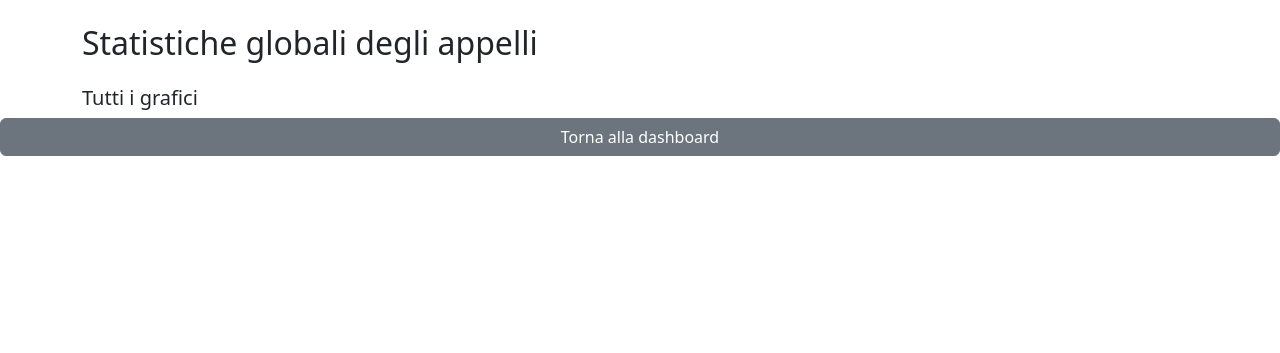
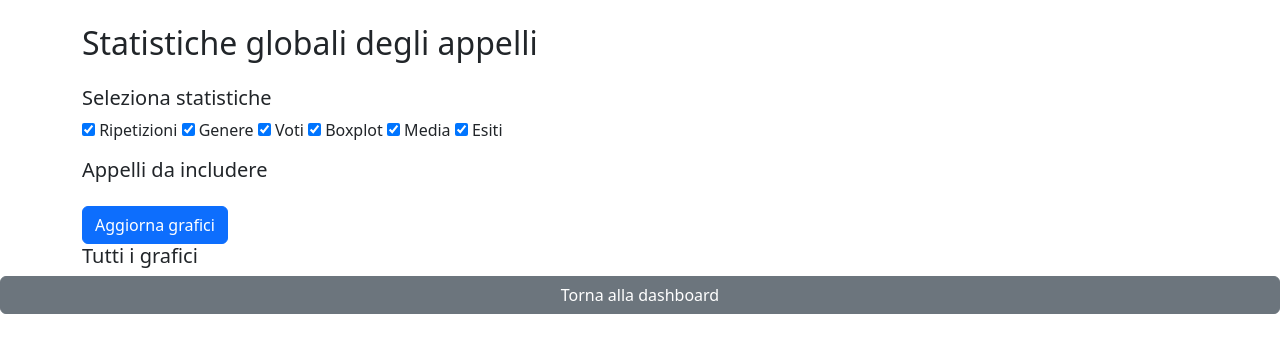
Before and after one commit to Aliceblandino/tirocinio, a Flask app: template templates/statistiche.html in a window 1280 px wide. Shown: the top 353 px of the page. Run offline with Flask 3, Linux system fonts and the light colour scheme; the template is opened without the code that fills it, so the values that code supplies are empty; some libraries are stand-ins or nearby versions.

Commit message:
grafici base+menu inizio

```diff
--- a/app.py
+++ b/app.py
@@ -107,6 +107,7 @@ def normalize_name(nome):
     nome = nome.strip().split()[0]  # primo nome
     nome = re.sub(r"[^A-Za-zÀ-ÖØ-öø-ÿ]", "", nome)
     return nome.capitalize()
+
 #funzione per individuazione di genere
 detector=gender.Detector(case_sensitive=False)
 def guess_gender(nome):
@@ -121,9 +122,31 @@ def guess_gender(nome):
         return "M"
     if g in ["female", "mostly_female"]:
         return "F"
-
     # 'andy' (androgino) e 'unknown' → non determinabile
     return "?"
+
+def carica_ripetizioni():
+    appelli = session.get("appelli", [])
+    rows = []
+
+    for a in appelli:
+        filepath = os.path.join(app.config["UPLOAD_FOLDER"], a["filename"])
+        parsed = parse_appello(filepath)
+        df = parsed["df1"]
+
+        df.columns = df.columns.str.strip()
+
+        if "Matricola" not in df.columns:
+            continue
+
+        for m in df["Matricola"]:
+            rows.append({
+                "matricola": m,
+                "appello_id": a["id"]
+            })
+    print(f"Caricate {len(rows)} righe di matricole da {len(appelli)} appelli")
+    print(f"Matricole uniche: {len(set(r['matricola'] for r in rows))}")
+    return pd.DataFrame(rows)
 
 
 def carica_tutti_i_voti():
@@ -202,6 +225,9 @@ def dashboard():
     graph_media_globale = None
     graph_esiti = None
     graph_distribuzione_voti = None
+    graph_genere = None
+    graph_ripetizioni = None
+
 
 
     if appelli:
@@ -215,6 +241,12 @@ def dashboard():
             graph_esiti = grafico_esiti(df)
             #graph_distribuzione_voti = grafico_distribuzione_voti(df)
             graph_genere = grafico_genere_per_appello(df)
+            #graph_ripetizioni=grafico_ripetizioni(carica_ripetizioni())
+            import json
+            graph_ripetizioni = grafico_ripetizioni(carica_ripetizioni())
+            parsed = json.loads(graph_ripetizioni)
+            print("KEYS:", parsed.keys())
+            print("DATA:", parsed.get("data"))
 
 
     return render_template(
@@ -226,7 +258,8 @@ def dashboard():
         #graph_media_solo=graph_media_solo,
         graph_media_globale=graph_media_globale,
         graph_esiti=graph_esiti,
-        graph_genere=graph_genere
+        graph_genere=graph_genere,
+        graph_ripetizioni=graph_ripetizioni
     )
 # ---------------- STATISTICHE GLOBALI ----------------
 @app.route("/statistiche_globali")
@@ -240,8 +273,14 @@ def statistiche_globali():
     graph_distribuzione_voti = None
 
 
+    selected_stats = ["ripetizioni", "genere", "voti", "boxplot", "media", "esiti"]
+    selected_appelli = [a["id"] for a in appelli]
+
+
     if appelli:
         df = carica_tutti_i_voti()
+        df = df[df["appello_id"].isin(selected_appelli)]
+
         if not df.empty:
             #graph_media = grafico_distribuzione_voti(df)
             graph_distribuzione_voti = grafico_distribuzione_voti(df)
@@ -251,6 +290,7 @@ def statistiche_globali():
             graph_esiti = grafico_esiti(df)
             graph_cumulativa = grafico_distribuzione_cumulativa(df)
             graph_genere = grafico_genere_per_appello(df)
+            graph_ripetizioni = grafico_ripetizioni(carica_ripetizioni())
 
 
     return render_template(
@@ -263,7 +303,8 @@ def statistiche_globali():
         graph_media_globale=graph_media_globale,
         graph_esiti=graph_esiti,
         graph_cumulativa=graph_cumulativa,
-        graph_genere=graph_genere
+        graph_genere=graph_genere,
+        graph_ripetizioni=graph_ripetizioni
     )
 
 # ---------------- GRAFICI PER APPELLO ----------------
@@ -330,13 +371,15 @@ def dettaglio_appello(appello_id):
     grafico_distribuzione = grafico_distribuzione_appello(df, appello_id)
     grafico_boxplot = grafico_boxplot_appello(df, appello_id)
     grafico_media = grafico_media_appello(df, appello_id)
+    grafico_genere = grafico_genere_uno(df, appello_id)
 
     return render_template(
         "dettaglio_appello.html",
         appello={"header": header},
         grafico_distribuzione=grafico_distribuzione,
         grafico_boxplot=grafico_boxplot,
-        grafico_media=grafico_media
+        grafico_media=grafico_media,
+        grafico_genere=grafico_genere
     )
 
 if __name__ == "__main__":
--- a/templates/dashboard.html
+++ b/templates/dashboard.html
@@ -93,6 +93,7 @@
                         <!-- <h5>Distribuzione voti (solo sufficienti)</h5> -->
                         <div id="g4"></div>
                         <div id="g5"></div>
+                        <div id="g6"></div>
 
                         <script>
                         Plotly.newPlot('g0', {{ graph_box | safe }}.data, {{ graph_box | safe }}.layout);
@@ -104,6 +105,10 @@
 
                         Plotly.newPlot('g4', {{ graph_distribuzione_voti | safe }}.data, {{ graph_distribuzione_voti | safe }}.layout);
                         Plotly.newPlot('g5', {{ graph_genere | safe }}.data, {{ graph_genere | safe }}.layout);
+                        //Plotly.newPlot('g6', {{ graph_ripetizioni | safe }}.data, {{ graph_ripetizioni | safe }}.layout);
+                        const g6 = JSON.parse({{ graph_ripetizioni | tojson }});
+                        Plotly.newPlot('g6', g6.data, g6.layout);
+
                         </script>
                     {% endif %}
                     </div>
--- a/templates/statistiche.html
+++ b/templates/statistiche.html
@@ -13,39 +13,74 @@
 
 <body>
 <div class="container mt-4">
+    <h2 class="mb-4">Statistiche globali degli appelli</h2>
+    <form method="POST" action="/dashboard">
+        <div id="menu-temi" class="mb-3">
+            <h5>Seleziona statistiche</h5>
+            <label><input type="checkbox" class="tema-check" value="ripetizioni" checked> Ripetizioni</label>
+            <label><input type="checkbox" class="tema-check" value="genere" checked> Genere</label>
+            <label><input type="checkbox" class="tema-check" value="voti" checked> Voti</label>
+            <label><input type="checkbox" class="tema-check" value="boxplot" checked> Boxplot</label>
+            <label><input type="checkbox" class="tema-check" value="media" checked> Media</label>
+            <label><input type="checkbox" class="tema-check" value="esiti" checked> Esiti</label>
+        </div>
+        <!-- Aggiungi altri checkbox per altre statistiche -->
+        <h5 class="mt-3">Appelli da includere</h5>
+        {% for a in appelli %}
+            <label>
+                <input type="checkbox" name="appelli" value="{{ a.id }}" checked>
+                {{ a.header.data }} – {{ a.header.attivita }}
+            </label><br>
+        {% endfor %}
 
-    <h2 class="mb-4">Statistiche globali degli appelli</h2>
-
-   <h5>Tutti i grafici</h5>
+        <button class="btn btn-primary mt-3">Aggiorna grafici</button>
+    </form>
+    <h5>Tutti i grafici</h5>
     {% if graph_box or graph_media_globale or graph_esiti or graph_distribuzione_voti %}
         <div>
-                        <!-- <h5>Boxplot</h5> -->
-                        <div id="g0"></div>
+            <div id="g-boxplot" data-theme="boxplot"></div>
+            <div id="g-media" data-theme="media"></div>
+            <div id="g-esiti" data-theme="esiti"></div>
+            <div id="g-dvoti" data-theme="voti"></div>
+            <div id="g-genere" data-theme="genere"></div>
+            <div id="g-ripetizioni" data-theme="ripetizioni"></div>
+            <div id="g-cumulativa" data-theme="cumulativa"></div>
 
-                        <!-- <h5>Media voti (solo valutati)</h5> -->
-                        <!-- <div id="g1"></div> -->
 
-                        <!-- <h5>Media voti (globale)</h5> -->
-                        <div id="g2"></div>
 
-                        <!-- <h5>Distribuzione esiti</h5> -->
-                        <div id="g3"></div>
-                        <!-- <h5>Distribuzione voti (solo sufficienti)</h5> -->
-                        <div id="g4"></div>
-                        <div id="g5"></div>
-                        <div id="g6"></div>
 
-                        <script>
-                        Plotly.newPlot('g0', {{ graph_box | safe }}.data, {{ graph_box | safe }}.layout);
-                        //  Plotly.newPlot('g1', {{ graph_media_solo | safe }}.data, {{ graph_media_solo | safe }}.layout);
-                        Plotly.newPlot('g2', {{ graph_media_globale | safe }}.data, {{ graph_media_globale | safe }}.layout);
-                        Plotly.newPlot('g3', {{ graph_esiti | safe }}.data, {{ graph_esiti | safe }}.layout);
-                        Plotly.newPlot('g4', {{ graph_distribuzione_voti | safe }}.data, {{ graph_distribuzione_voti | safe }}.layout);
-                        Plotly.newPlot('g5', {{ graph_cumulativa | safe }}.data, {{ graph_cumulativa | safe }}.layout);
-                        Plotly.newPlot('g6', {{ graph_genere | safe }}.data, {{ graph_genere | safe }}.layout);
-                        </script>
+
+
+
+            <script>
+                Plotly.newPlot('g-boxplot', {{ graph_box | safe }}.data, {{ graph_box | safe }}.layout);
+                //Plotly.newPlot('g1', {{ graph_media_solo | safe }}.data, {{ graph_media_solo | safe }}.layout);
+                Plotly.newPlot('g-media', {{ graph_media_globale | safe }}.data, {{ graph_media_globale | safe }}.layout);
+                Plotly.newPlot('g-esiti', {{ graph_esiti | safe }}.data, {{ graph_esiti | safe }}.layout);
+                Plotly.newPlot('g-dvoti', {{ graph_distribuzione_voti | safe }}.data, {{ graph_distribuzione_voti | safe }}.layout);
+                Plotly.newPlot('g-cumulativa', {{ graph_cumulativa | safe }}.data, {{ graph_cumulativa | safe }}.layout);
+                Plotly.newPlot('g-genere', {{ graph_genere | safe }}.data, {{ graph_genere | safe }}.layout);
+                Plotly.newPlot('g-ripetizioni', {{ graph_ripetizioni | safe }}.data, {{ graph_ripetizioni | safe }}.layout);
+                Plotly.newPlot('g-cumulativa', {{ graph_cumulativa | safe }}.data, {{ graph_cumulativa | safe }}.layout);
+
+
+            </script>
+            <script>
+            document.querySelectorAll(".tema-check").forEach(check => {
+                check.addEventListener("change", () => {
+                    const selected = Array.from(document.querySelectorAll(".tema-check:checked"))
+                                        .map(c => c.value);
+
+                    document.querySelectorAll("[data-theme]").forEach(div => {
+                        const theme = div.getAttribute("data-theme");
+                        div.style.display = selected.includes(theme) ? "block" : "none";
+                    });
+                });
+            });
+            </script>
+
         {% endif %}
-                    </div>
+        </div>
 
 
     <!-- TORNA ALLA DASHBOARD -->
```
Also changed, not shown: grafici.py (+50 -0 lines), templates/dettaglio_appello.html (+7 -0 lines).
